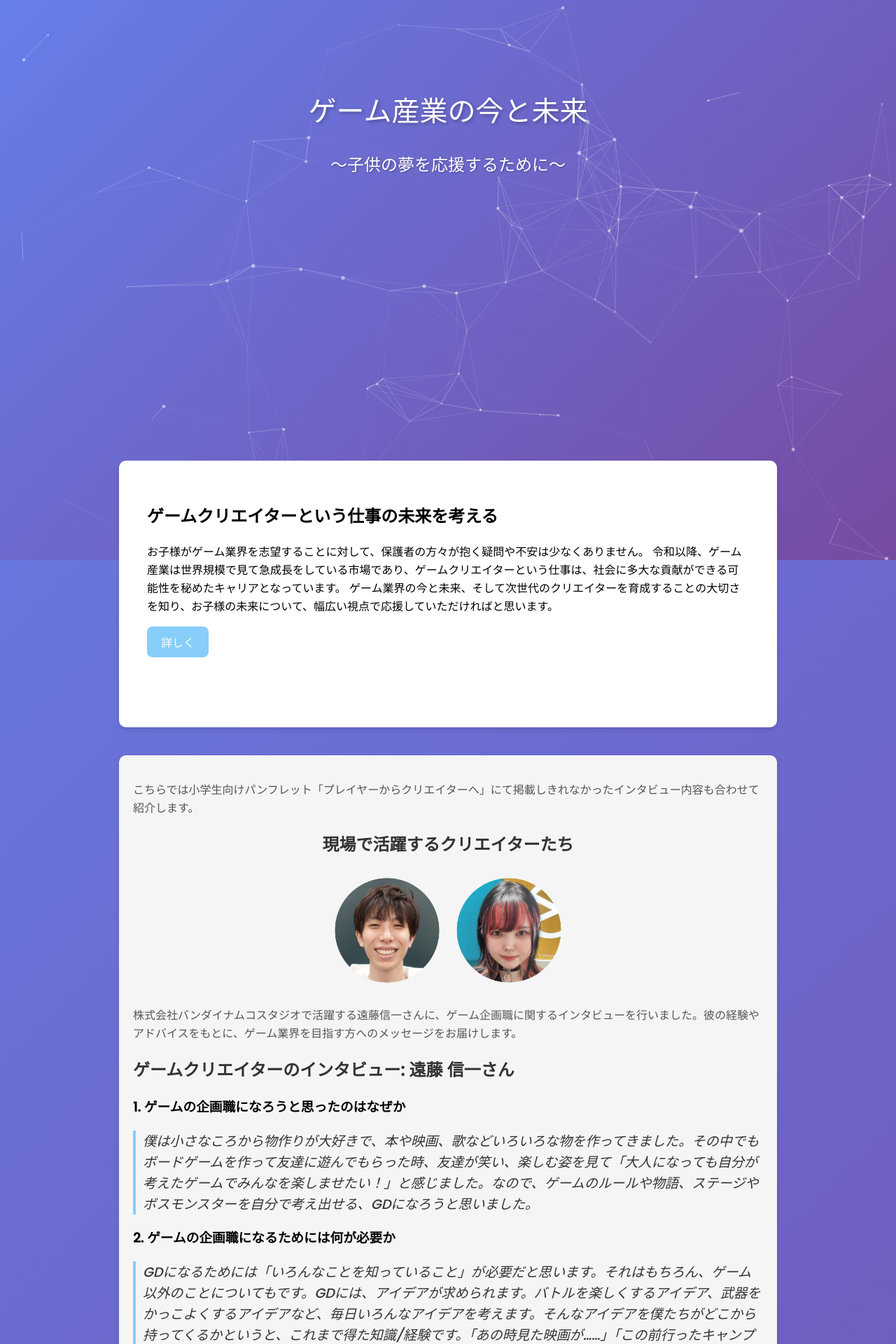
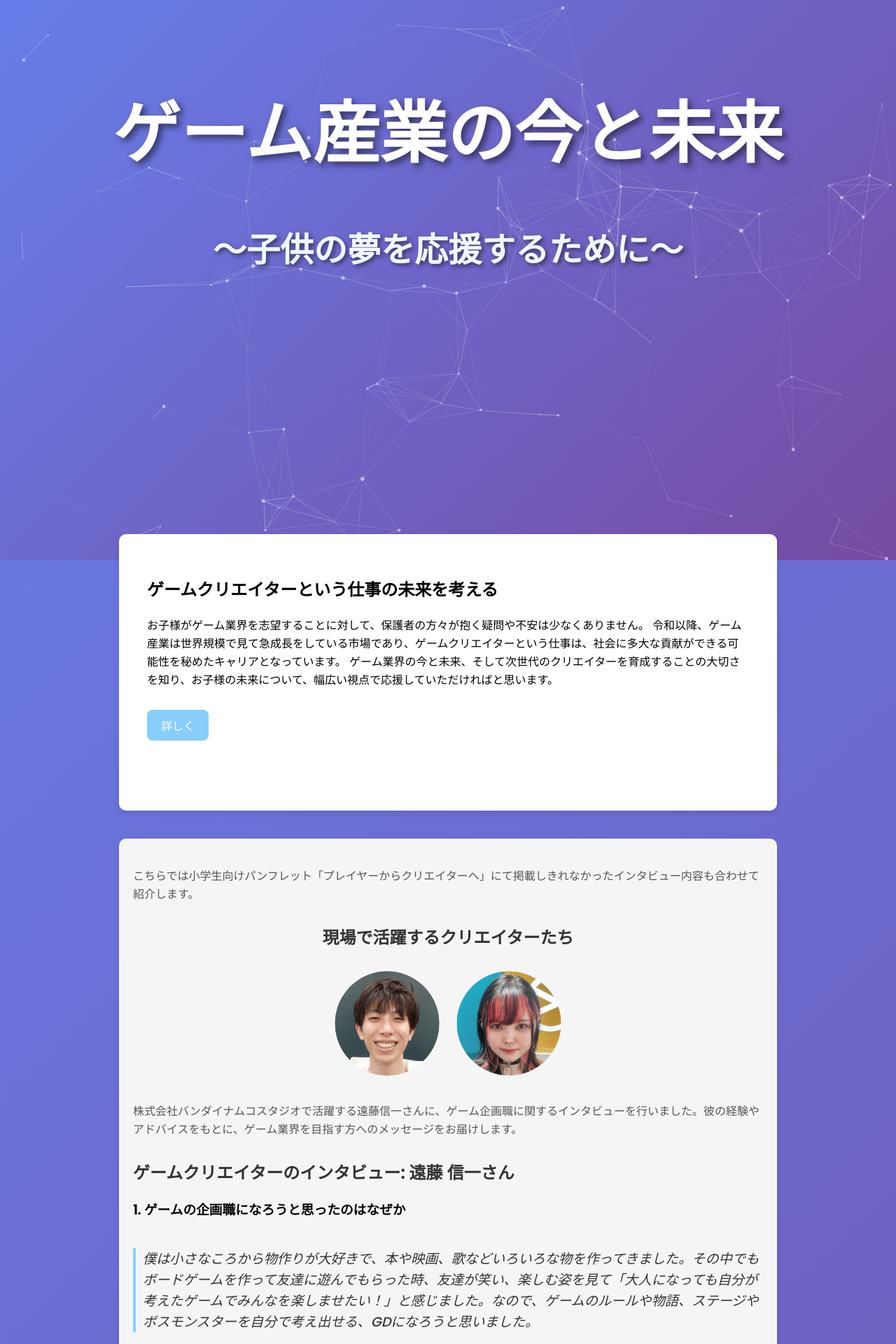
Before and after one commit to arutan400/Particle-Effects, a plain HTML site: page index.html in a window 1280 px wide. Shown: the top 1920 px of the page at 70% size. Drawn offline with nearby package versions, Linux system fonts and the light colour scheme.

Commit message:
行修正とタイトル修正

```diff
--- a/index.html
+++ b/index.html
@@ -8,6 +8,10 @@
     <link
       rel="stylesheet"
       href="https://fonts.googleapis.com/css2?family=Poppins:wght@300;500&display=swap"
+    />
+    <link
+      rel="stylesheet"
+      href="https://fonts.googleapis.com/css2?family=Press+Start+2P&display=swap"
     />
     <script defer src="script.js"></script>
     <script src="https://cdn.jsdelivr.net/particles.js/2.0.0/particles.min.js"></script>
--- a/style.css
+++ b/style.css
@@ -22,23 +22,49 @@ body {
 /* タイトル */
 .title-wrapper {
   text-align: center;
-  padding: 100px 0; /* タイトルとボックスの距離を少し縮める */
+  padding: 50px 0; /* タイトルとメインコンテンツの距離を縮める */
 }
 
 .title-wrapper h1 {
-  font-size: 2.5rem;
+  font-size: 6rem; /* タイトルをさらに大きく */
   color: #fff;
-  text-shadow: 2px 2px 5px rgba(0, 0, 0, 0.3);
-  font-weight: 500;
+  text-shadow: 5px 5px 10px rgba(0, 0, 0, 0.5); /* 影を強調 */
+  font-family: "Press Start 2P", cursive; /* ドット風フォントを使用 */
+  font-weight: 700;
+  animation: slide-in 1s ease-out forwards;
 }
 
 /* サブタイトルのスタイル */
 .subtitle {
-  font-size: 1.5rem;
-  color: #fff;
-  text-shadow: 1px 1px 3px rgba(0, 0, 0, 0.3);
-  margin-top: 10px;
-  font-weight: 400;
+  font-size: 3rem; /* サブタイトルもさらに大きく */
+  color: #f0f8ff;
+  text-shadow: 3px 3px 6px rgba(0, 0, 0, 0.5); /* 影を強調 */
+  margin-top: 20px;
+  font-family: "Press Start 2P", cursive; /* ドット風フォントを使用 */
+  font-weight: 600;
+  animation: fade-in 1.5s ease-out forwards;
+}
+
+/* スライドインアニメーション */
+@keyframes slide-in {
+  from {
+    transform: translateY(-50px);
+    opacity: 0;
+  }
+  to {
+    transform: translateY(0);
+    opacity: 1;
+  }
+}
+
+/* フェードインアニメーション */
+@keyframes fade-in {
+  from {
+    opacity: 0;
+  }
+  to {
+    opacity: 1;
+  }
 }
 
 /* メインコンテンツ */
@@ -96,6 +122,23 @@ main {
   font-size: 1rem;
   color: #555;
   text-align: right;
+}
+/* メインコンテンツ全体のスペース調整 */
+
+/* インタビュータイトル（h3）とその後の段落（p）の間隔を40px空ける */
+.interview-content h3 {
+  margin-bottom: 40px; /* 小タイトルの下に40pxのスペースを追加 */
+}
+
+.interview-content p {
+  margin-top: 40px; /* 段落の上に40pxのスペースを追加 */
+  margin-bottom: 40px; /* 段落の下にも40pxのスペースを追加 */
+}
+
+/* 引用文（blockquote）の上下にもスペースを追加（必要に応じて） */
+.interview-content blockquote {
+  margin-top: 40px; /* 引用文の上に40pxのスペースを追加 */
+  margin-bottom: 40px; /* 引用文の下にも40pxのスペースを追加 */
 }
 
 /* ボタンのスタイル */
@@ -257,3 +300,12 @@ img {
     margin: 0 auto; /* モバイルで中央に表示 */
   }
 }
+/* h3とその後のpタグの間にスペースを追加 */
+.content-section h3 {
+  margin-bottom: 20px; /* h3の下に20pxのスペースを追加 */
+}
+
+.content-section p {
+  margin-top: 20px; /* pタグの上に20pxのスペースを追加 */
+  margin-bottom: 30px; /* pタグの下にも20pxのスペースを追加 */
+}
```
